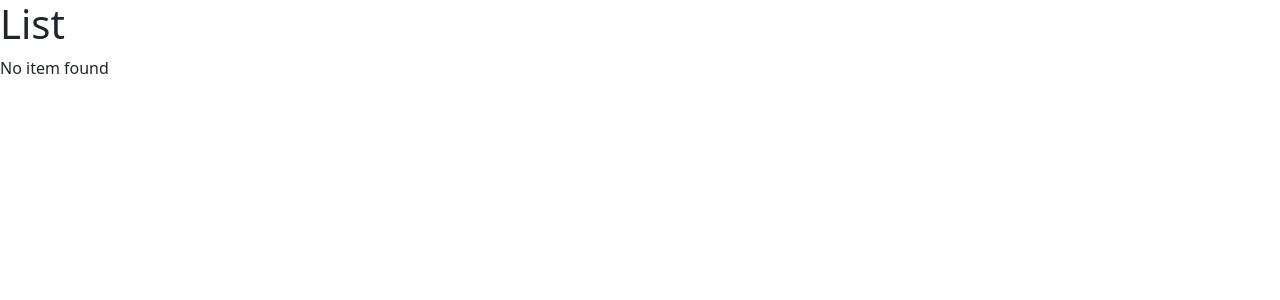
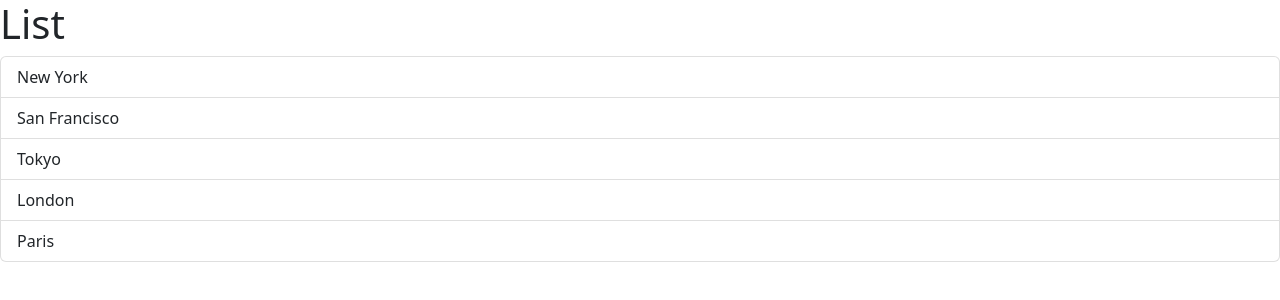
Before and after one commit to Dannymak1993/react-practice, a React (Vite) app: page / in a window 1280 px wide. Shown: the top 300 px of the page. Built offline with nearby package versions, Linux system fonts and the light colour scheme.

Commit message:
added classname to list items component

```diff
--- a/src/components/ListGroup.tsx
+++ b/src/components/ListGroup.tsx
@@ -1,6 +1,6 @@
 function ListGroup() {
   let items = ["New York", "San Francisco", "Tokyo", "London", "Paris"];
-  items = [];
+
 
   return (
     <>
@@ -8,7 +8,7 @@ function ListGroup() {
       { items.length === 0 && <p>No item found</p>}
       <ul className="list-group">
         {items.map((item) => (
-          <li key={item}>{item}</li>
+          <li className="list-group-item" key={item}>{item}</li>
         ))}
       </ul>
     </>
```
